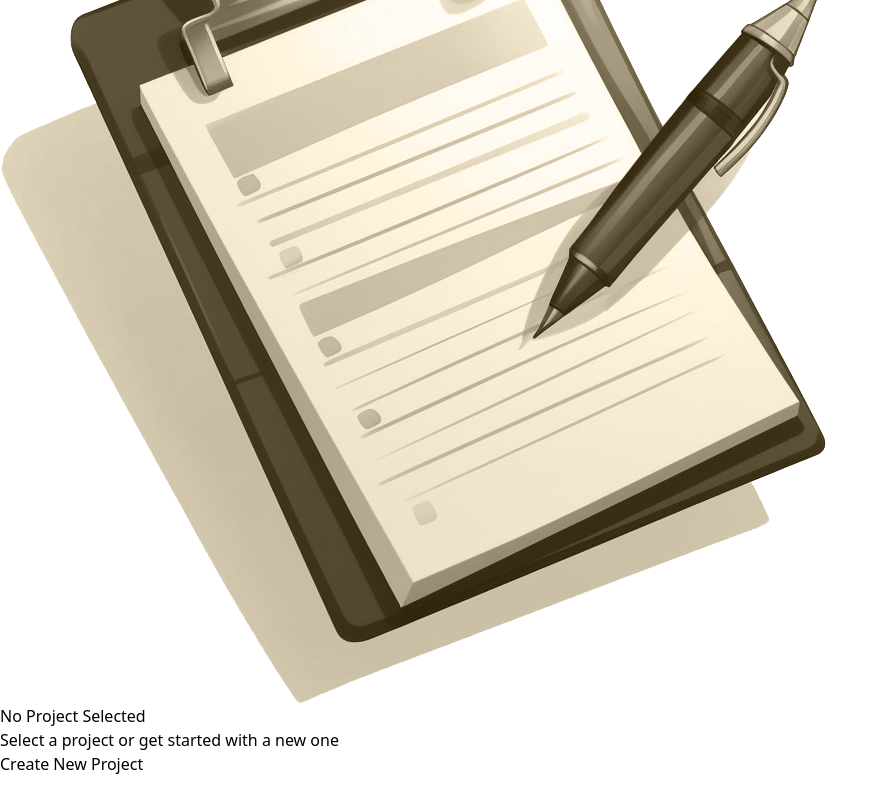
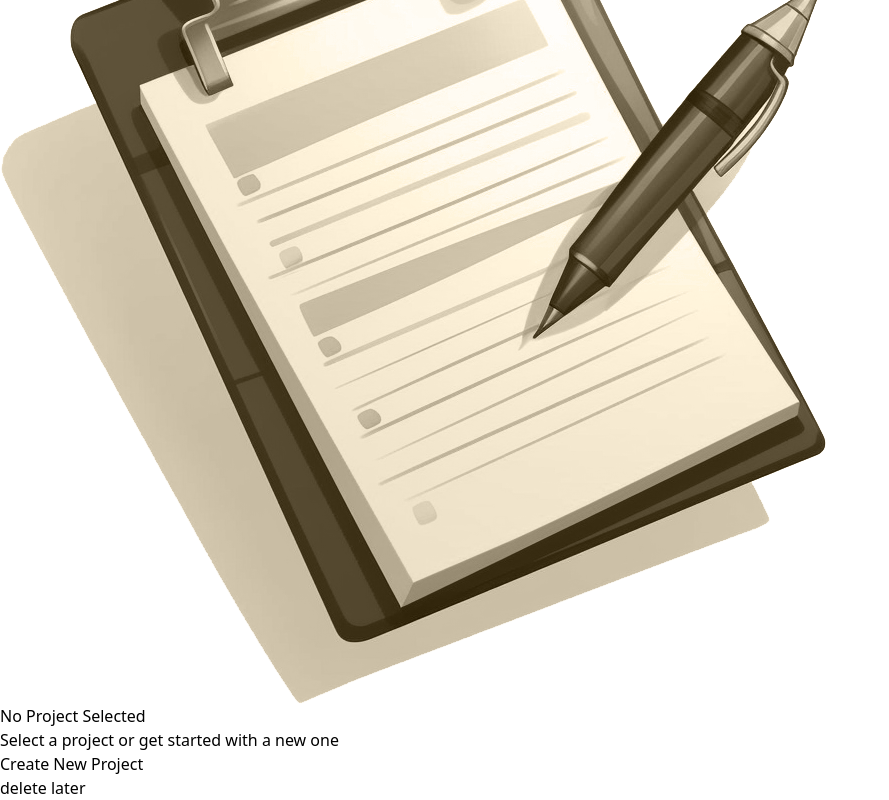
Before and after one commit to gabiwritecode/react-notes-app, a React (Vite) app: page / in a window 1280 px wide. Shown: the part 199-999 px from the top of the page, without its empty margins (0-889 px from the left). Before the commit the page ends 975 px from the top, so only its background shows below. Built offline with nearby package versions, Linux system fonts and the light colour scheme.

Commit message:
text message

```diff
--- a/src/App.jsx
+++ b/src/App.jsx
@@ -26,6 +26,7 @@ function App() {
     <main className="h-screen my-8 flex gap-8">
       <ProjectsSidebar onStartAddProject={handleSelectedProject} />
       {content}
+      <p>delete later</p>
     </main>
   );
 }
```
